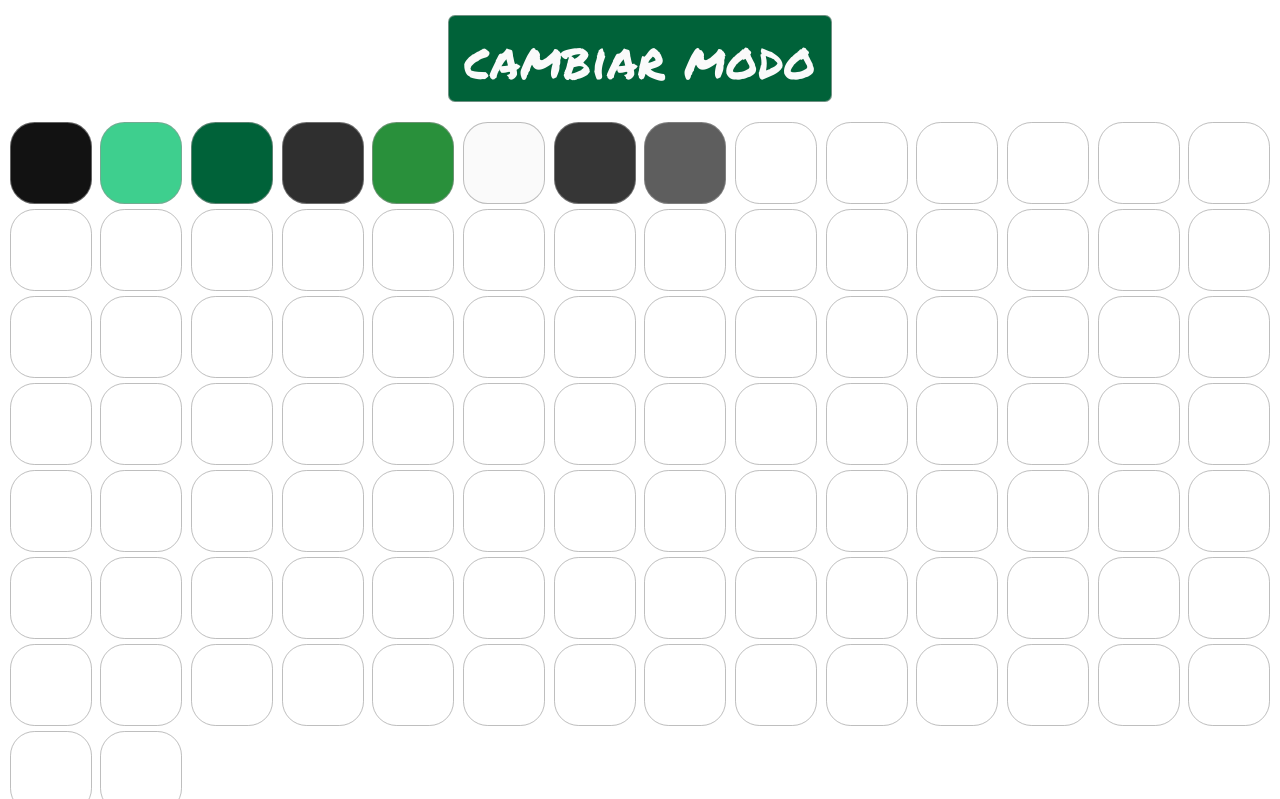
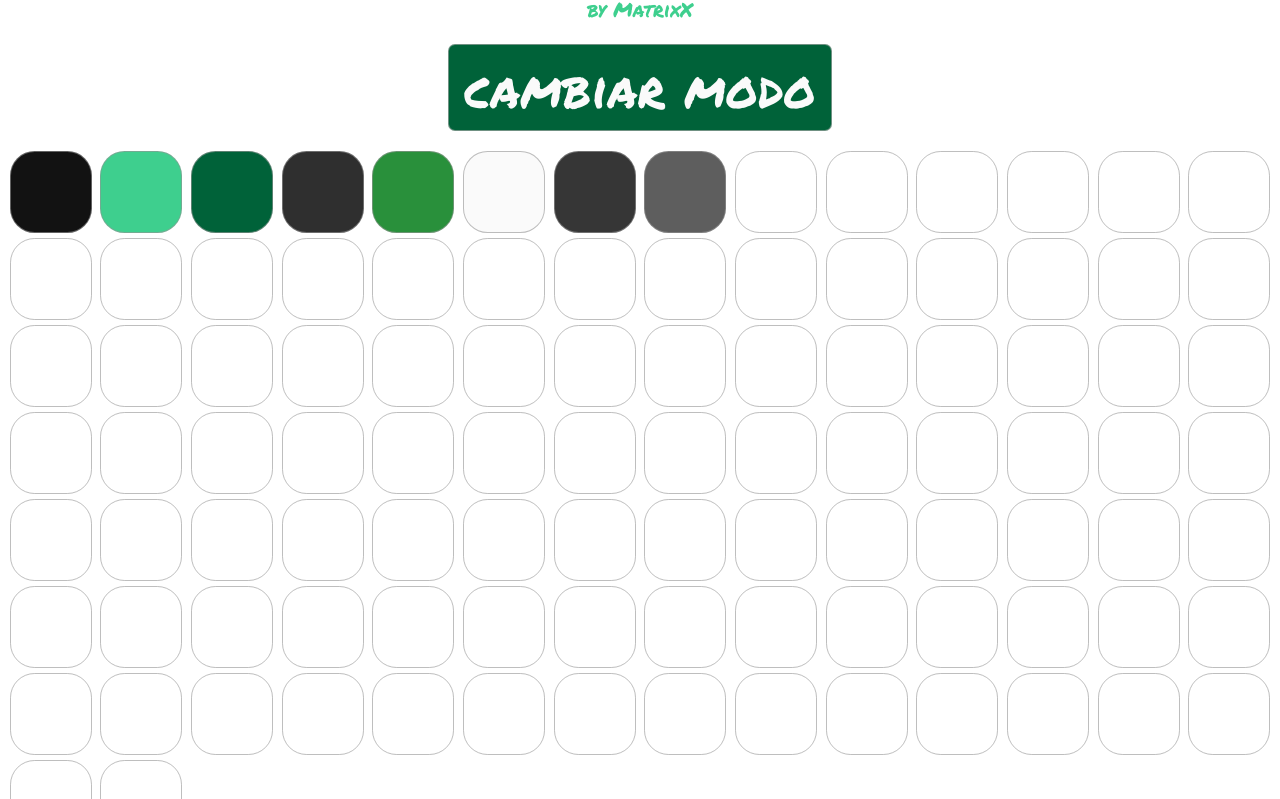
Before and after one commit to matrixmindev/matriz-picker-color, a plain HTML site: page index.html in a window 1280 px wide. Shown: the part 200-999 px from the top of the page. Drawn offline with Linux system fonts and the light colour scheme; a web font is replaced by a local one.

Commit message:
modify html container-title

```diff
--- a/index.html
+++ b/index.html
@@ -10,8 +10,8 @@
 
 <body>
     <div class="container-title">
-        <h1>Color Picker <small style="font-size: 20px; color:  #3ECF8E;">by MatrixX</small> </h1> <!-- #006239 -->
-
+        <h1>Color Picker </h1> <!-- #006239 -->
+        <small style="font-size: 20px; color:  #3ECF8E;">by MatrixX</small>
         <button>cambiar modo</button>
     </div>
 
```
